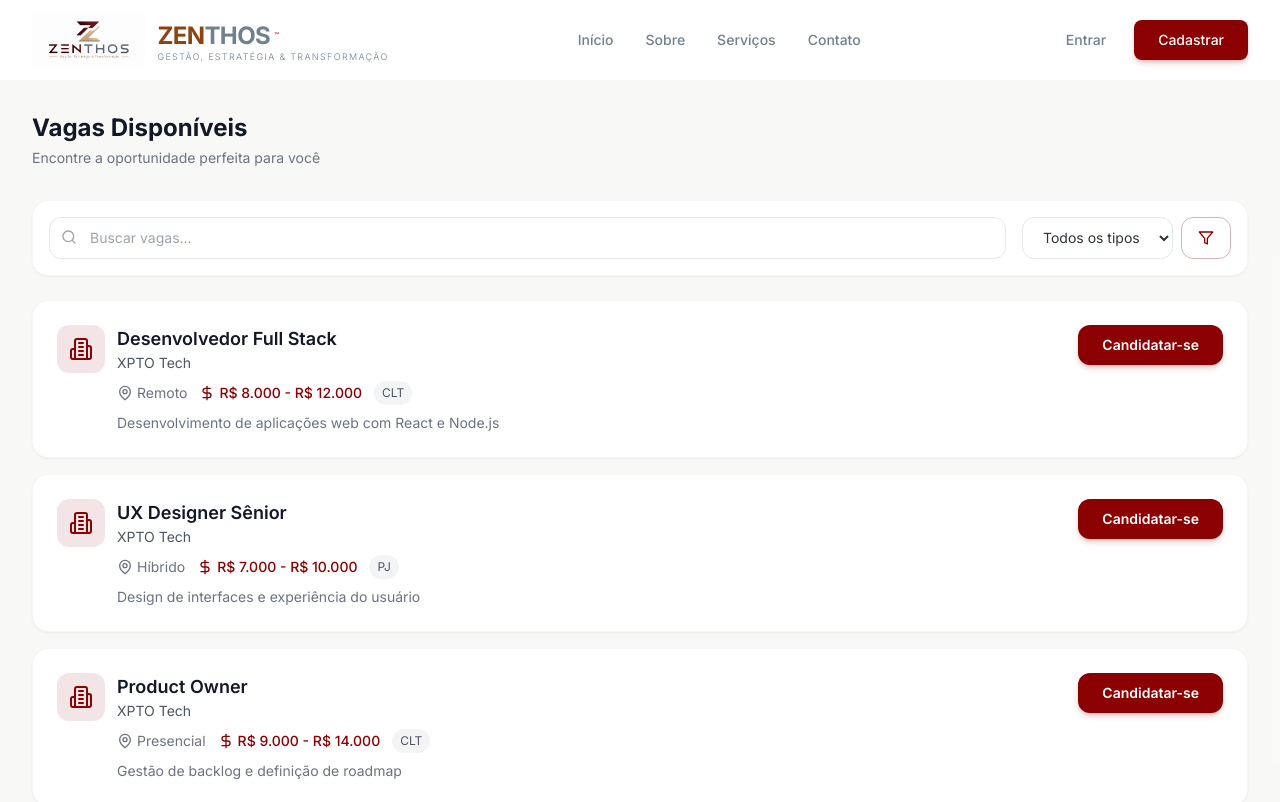
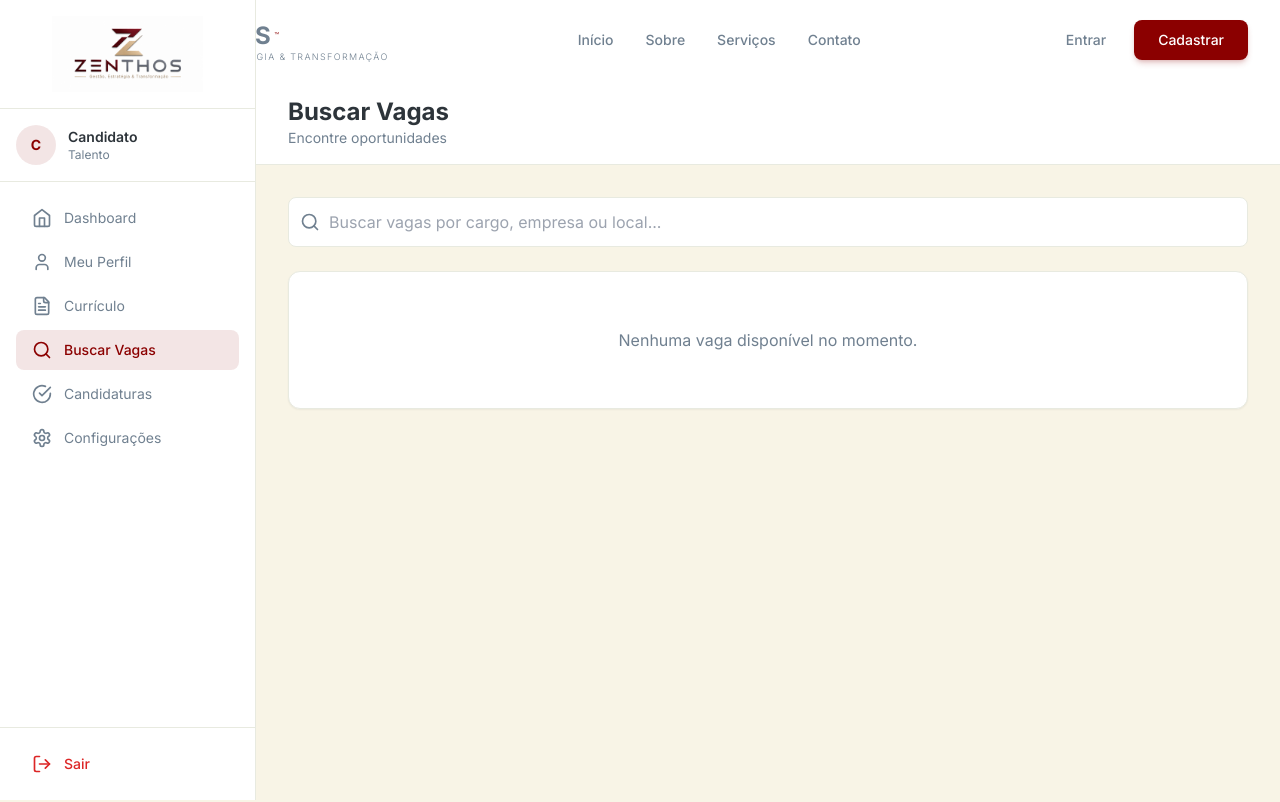
Before and after one commit to trivoroficial/consult_recruit, a Next.js app: page /candidato/vagas in a window 1280 px wide. Shown: the top 802 px of the page. Built offline with nearby package versions, Linux system fonts and the light colour scheme; sample sign-in values are in the browser's storage; a web font is replaced by a local one.

Commit message:
Update page.tsx

```diff
--- a/src/app/(dashboard)/candidato/vagas/page.tsx
+++ b/src/app/(dashboard)/candidato/vagas/page.tsx
@@ -1,106 +1,38 @@
 'use client'
 
-import { useState } from 'react'
-import { Search, MapPin, DollarSign, Building2, Filter, Briefcase } from 'lucide-react'
-
-const vagas = [
-  { id: 1, titulo: 'Desenvolvedor Full Stack', empresa: 'XPTO Tech', local: 'Remoto', salario: 'R$ 8.000 - R$ 12.000', tipo: 'CLT', descricao: 'Desenvolvimento de aplicações web com React e Node.js' },
-  { id: 2, titulo: 'UX Designer Sênior', empresa: 'XPTO Tech', local: 'Híbrido', salario: 'R$ 7.000 - R$ 10.000', tipo: 'PJ', descricao: 'Design de interfaces e experiência do usuário' },
-  { id: 3, titulo: 'Product Owner', empresa: 'XPTO Tech', local: 'Presencial', salario: 'R$ 9.000 - R$ 14.000', tipo: 'CLT', descricao: 'Gestão de backlog e definição de roadmap' },
-  { id: 4, titulo: 'Analista de Dados', empresa: 'XPTO Tech', local: 'Remoto', salario: 'R$ 6.000 - R$ 9.000', tipo: 'CLT', descricao: 'Análise de dados e criação de dashboards' }
-]
+import { SidebarCandidato } from '@/components/dashboard/SidebarCandidato'
+import { DashboardFooter } from '@/components/dashboard/DashboardFooter'
+import { Search, MapPin, DollarSign, Briefcase } from 'lucide-react'
 
 export default function CandidatoVagas() {
-  const [searchTerm, setSearchTerm] = useState('')
-  const [filtroTipo, setFiltroTipo] = useState('')
+  return (
+    <div className="min-h-screen bg-[#F8F4E6] flex flex-col">
+      <SidebarCandidato />
 
-  const filtered = vagas.filter(v =>
-    v.titulo.toLowerCase().includes(searchTerm.toLowerCase()) &&
-    (filtroTipo === '' || v.tipo === filtroTipo)
-  )
+      <div className="flex-1 ml-64 flex flex-col min-h-screen">
+        <header className="bg-white border-b border-[#E8EAE0] px-8 py-4 flex items-center justify-between">
+          <div>
+            <h1 className="text-2xl font-bold text-[#2D343A]">Buscar Vagas</h1>
+            <p className="text-sm text-[#708090]">Encontre oportunidades</p>
+          </div>
+        </header>
 
-  return (
-    <div className="min-h-screen bg-gray-50/80">
-      <div className="max-w-7xl mx-auto px-4 sm:px-6 lg:px-8 py-8">
+        <div className="flex-1 p-8">
+          <div className="relative mb-6">
+            <Search className="absolute left-3 top-1/2 -translate-y-1/2 h-5 w-5 text-[#708090]" />
+            <input
+              type="text"
+              placeholder="Buscar vagas por cargo, empresa ou local..."
+              className="w-full pl-10 pr-4 py-3 border border-[#E8EAE0] rounded-lg focus:outline-none focus:ring-2 focus:ring-[#8B0000]"
+            />
+          </div>
 
-        {/* ===== HEADER ===== */}
-        <div className="mb-8">
-          <h1 className="text-2xl font-bold text-gray-900">Vagas Disponíveis</h1>
-          <p className="text-sm text-gray-500 mt-1">Encontre a oportunidade perfeita para você</p>
-        </div>
-
-        {/* ===== FILTROS ===== */}
-        <div className="bg-white rounded-2xl border border-gray-100/80 p-4 shadow-sm mb-6">
-          <div className="flex flex-col sm:flex-row gap-4">
-            <div className="flex-1 relative">
-              <Search className="absolute left-3 top-3 h-4 w-4 text-gray-400" />
-              <input
-                type="text"
-                placeholder="Buscar vagas..."
-                className="w-full px-4 py-2.5 pl-10 text-sm border border-gray-200 rounded-xl focus:border-[#8B0000] focus:ring-2 focus:ring-[#8B0000]/20 outline-none transition"
-                value={searchTerm}
-                onChange={(e) => setSearchTerm(e.target.value)}
-              />
-            </div>
-            <div className="flex gap-2">
-              <select
-                className="px-4 py-2.5 text-sm border border-gray-200 rounded-xl focus:border-[#8B0000] focus:ring-2 focus:ring-[#8B0000]/20 outline-none transition bg-white"
-                value={filtroTipo}
-                onChange={(e) => setFiltroTipo(e.target.value)}
-              >
-                <option value="">Todos os tipos</option>
-                <option value="CLT">CLT</option>
-                <option value="PJ">PJ</option>
-              </select>
-              <button className="px-4 py-2.5 text-sm font-medium text-[#8B0000] border border-[#8B0000]/30 rounded-xl hover:bg-[#8B0000] hover:text-white transition">
-                <Filter className="h-4 w-4" />
-              </button>
-            </div>
+          <div className="bg-white rounded-xl shadow-sm border border-[#E8EAE0] p-6">
+            <p className="text-[#708090] text-center py-8">Nenhuma vaga disponível no momento.</p>
           </div>
         </div>
 
-        {/* ===== LISTA DE VAGAS ===== */}
-        <div className="space-y-4">
-          {filtered.map((vaga) => (
-            <div key={vaga.id} className="bg-white rounded-2xl border border-gray-100/80 p-6 shadow-sm hover:shadow-lg hover:border-[#8B0000]/30 transition-all">
-              <div className="flex flex-col sm:flex-row sm:items-start justify-between gap-4">
-                <div className="flex-1">
-                  <div className="flex items-start gap-3">
-                    <div className="w-12 h-12 bg-[#8B0000]/10 rounded-xl flex items-center justify-center flex-shrink-0">
-                      <Building2 className="h-6 w-6 text-[#8B0000]" />
-                    </div>
-                    <div>
-                      <h3 className="text-lg font-semibold text-gray-900">{vaga.titulo}</h3>
-                      <p className="text-sm text-gray-600">{vaga.empresa}</p>
-                      <div className="flex flex-wrap items-center gap-3 mt-2">
-                        <span className="flex items-center gap-1 text-sm text-gray-500">
-                          <MapPin className="h-4 w-4" /> {vaga.local}
-                        </span>
-                        <span className="flex items-center gap-1 text-sm font-medium text-[#8B0000]">
-                          <DollarSign className="h-4 w-4" /> {vaga.salario}
-                        </span>
-                        <span className="text-xs px-2 py-1 bg-gray-100 rounded-full text-gray-600">
-                          {vaga.tipo}
-                        </span>
-                      </div>
-                      <p className="mt-2 text-sm text-gray-500">{vaga.descricao}</p>
-                    </div>
-                  </div>
-                </div>
-                <button className="px-6 py-2.5 text-sm font-semibold text-white bg-[#8B0000] rounded-xl hover:bg-[#700000] transition shadow-md shadow-[#8B0000]/20 whitespace-nowrap">
-                  Candidatar-se
-                </button>
-              </div>
-            </div>
-          ))}
-          {filtered.length === 0 && (
-            <div className="text-center py-8 text-gray-400">
-              <Briefcase className="h-12 w-12 mx-auto text-gray-300 mb-3" />
-              <p>Nenhuma vaga encontrada</p>
-            </div>
-          )}
-        </div>
-
+        <DashboardFooter />
       </div>
     </div>
   )
```
